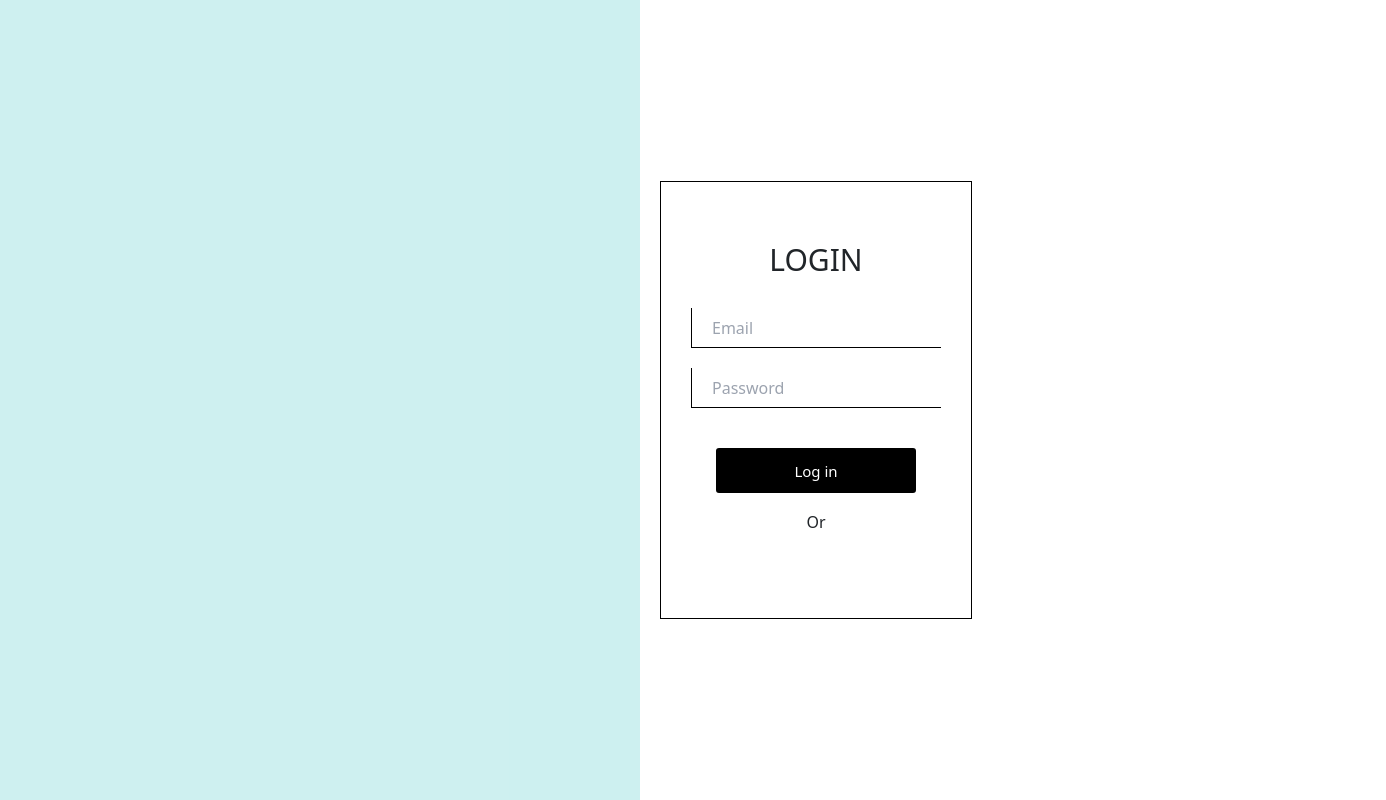
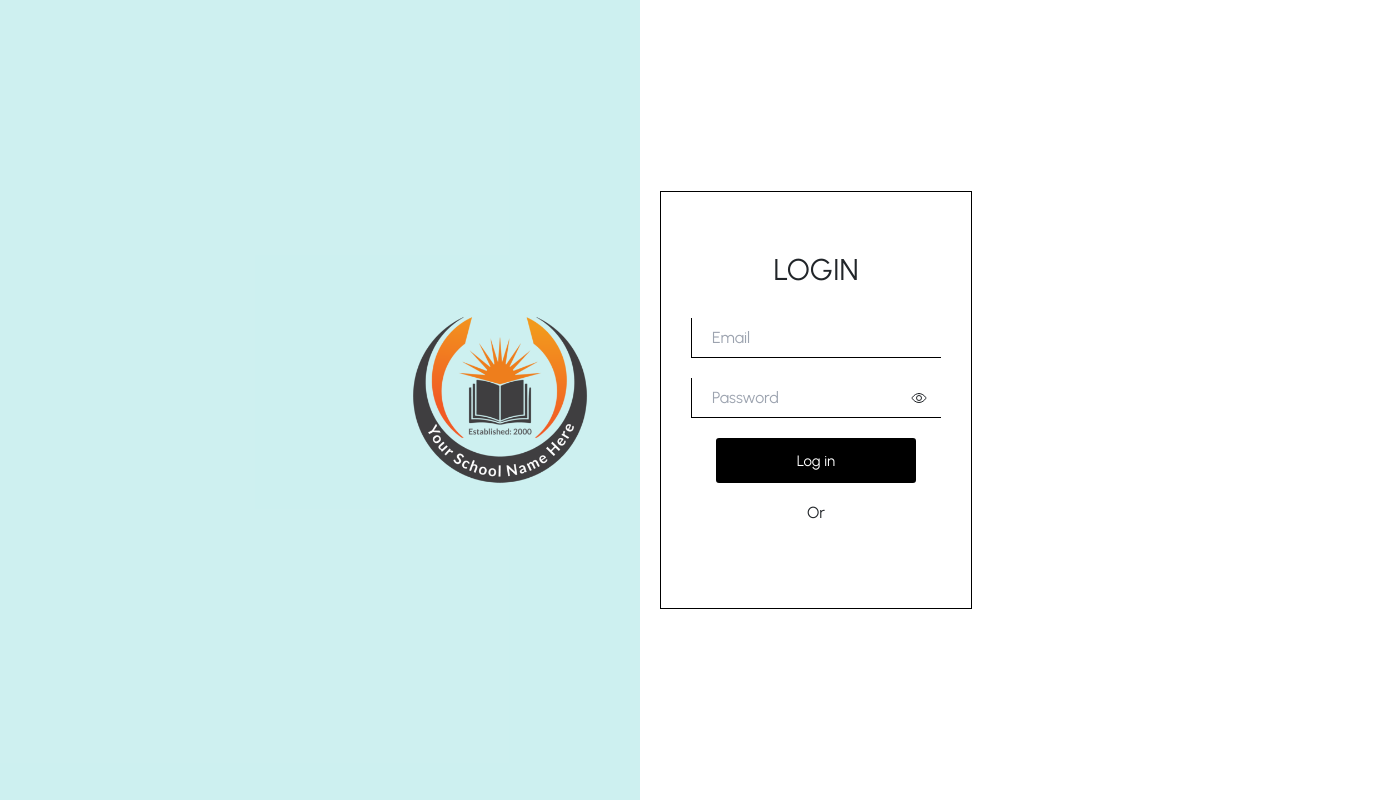
Before and after one commit to theprashantsherkar/ReportPortal, a React (Vite) app in the folder frontend/: page / in a window 1280 px wide. Shown: the top 800 px of the page, 1386 px wide, since content can reach past the window. Built offline with nearby package versions, Linux system fonts and the light colour scheme; no server answers.

Commit message:
adding login register UI

```diff
--- a/frontend/package.json
+++ b/frontend/package.json
@@ -16,7 +16,7 @@
     "react": "^18.2.0",
     "react-dom": "^18.2.0",
     "react-hot-toast": "^2.4.1",
-    "react-motion": "^0.5.2",
+    "react-icons": "^5.2.1",
     "react-router-dom": "^6.23.1"
   },
   "devDependencies": {
--- a/frontend/pages/Login.jsx
+++ b/frontend/pages/Login.jsx
@@ -1,10 +1,15 @@
 import React, { useState } from 'react'
+import { IoEyeOutline } from "react-icons/io5";
 import { Link } from 'react-router-dom';
 import '../styles/login.css'
 import toast from 'react-hot-toast';
 import { backend_URL } from '../src/App';
 
 function Login() {
+    const [toggle, setToggle] = useState(false);
+    const onTap = () => {
+        setToggle(!toggle);
+    }
     const [email, setEmail] = useState("")
     const [password, setPassword] = useState("")
     const submitHandler = (e) => {
@@ -22,12 +27,15 @@ function Login() {
     return (
         <>
             <div className="login">
-                <div className="empty"></div>
+                <div className="empty">
+                    <img src="../src/logo.png" alt="" />
+                </div>
                 <div className='content'>
                     <form onSubmit={submitHandler}>
 
                         <h1>LOGIN</h1>
                         <input
+                            className='loginEmail'
                             type="email"
                             value={email}
                             onChange={(e) => setEmail(e.target.value)}
@@ -35,12 +43,14 @@ function Login() {
                             placeholder='Email' />
                         <br />
                         <input
-                            type="password"
+                            className='loginPass'
+                            type={(toggle == true)?"text":"password"}
                             value={password}
                             onChange={(e) => setPassword(e.target.value)}
                             required
                             placeholder='Password' />
                         <br />
+                        <IoEyeOutline className='loginEye' onClick={onTap}/>
                         <div className="btns">
                             <button type="submit">Log in</button>
                         </div>
@@ -48,7 +58,7 @@ function Login() {
                             Or
                         </h4>
                         <div className="link">
-                            {/* <Link className='signup' to={""}>Sign Up</Link> */}
+                            {/* <Link className='signup' to={"/register"}>Sign Up</Link> */}
                         </div>
                     </form>
                 </div>
--- a/frontend/pages/Register.jsx
+++ b/frontend/pages/Register.jsx
@@ -1,27 +1,48 @@
 import axios from 'axios';
-import React from 'react'
+import React, {useState} from 'react'
 import toast from 'react-hot-toast';
 import { backend_URL } from '../src/App';
+import { IoEyeOutline } from "react-icons/io5";
+import '../styles/register.css'
 
 function Register() {
-
+    const [toggle, setToggle] = useState(false);
+    const onTap = () => {
+        setToggle(!toggle);
+    }
+    const eye = <IoEyeOutline />;
+    const [name, setName] = useState("")
+    const [email, setEmail] = useState("")
+    const [password, setPassword] = useState("")
     const submitHandler = (e) => {
         e.preventdefault();
-        try {
-            const { data } = axios.get(`${backend_URL}/users/register`).then().catch()
-            toast.success(data.message);
-        } catch (error) {
-            console.log(error);
-            toast.error("something went wrong!");
-        }
+        // try {
+        //     const { data } = axios.get(`${backend_URL}/login`).then().catch()
+        //     toast.success(data.message);
+
+        // } catch (error) {
+        //     console.log(error);
+        // }
+
+
     }
     return (
         <>
             <div className="login">
-                <section>
+                <div className="empty">
+                    <img src="../src/logo.png" alt="" />
+                </div>
+                <div className='content'>
                     <form onSubmit={submitHandler}>
 
-
+                        <h1>SIGN IN</h1>
+                        <input
+                            type="name"
+                            value={name}
+                            onChange={(e) => setName(e.target.value)}
+                            required
+                            placeholder='name' />
+                        <br />
                         <input
                             type="email"
                             value={email}
@@ -30,24 +51,29 @@ function Register() {
                             placeholder='Email' />
                         <br />
                         <input
-                            type="password"
+                            className='pass'
+                            type={(toggle==true)?"text":"password"}
                             value={password}
                             onChange={(e) => setPassword(e.target.value)}
                             required
-                            placeholder='Password' />
+                            placeholder='Password'
+                        />
+                        <IoEyeOutline className='eye' onClick={onTap}/>
+
                         <br />
                         <div className="btns">
-                            <button type="submit">Log in</button>
+                            <button type="submit">Sign In</button>
                         </div>
                         <h4>
                             Or
                         </h4>
                         <div className="link">
-                            <Link className='signup' to={'/register'}>Sign Up</Link>
+                            {/* <Link className='signup' to={""}>Log in</Link> */}
                         </div>
                     </form>
-                </section>
+                </div>
             </div>
+
         </>
     )
 }
--- a/frontend/src/main.jsx
+++ b/frontend/src/main.jsx
@@ -3,10 +3,12 @@ import ReactDOM from 'react-dom/client'
 import App from './App.jsx'
 import '../styles/index.css'
 import Login from '../pages/Login.jsx'
+import Register from '../pages/Register.jsx'
 
 
 ReactDOM.createRoot(document.getElementById('root')).render(
   <React.StrictMode>
-    <Login/>
+    <Login />
+    <App />
   </React.StrictMode>,
 )
--- a/frontend/styles/index.css
+++ b/frontend/styles/index.css
@@ -1,8 +1,9 @@
+@import url('https://fonts.googleapis.com/css2?family=Urbanist:ital,wght@0,100..900;1,100..900&display=swap');
 @tailwind base;
 @tailwind components;
 @tailwind utilities;
 
-
 *{
     margin: 0 0;
+    font-family: "Urbanist";
 }
--- a/frontend/styles/login.css
+++ b/frontend/styles/login.css
@@ -11,6 +11,9 @@
     background-color: rgba(192, 236, 236, 0.783);
     width: 50%;
     height: 100%;
+    display: flex;
+    align-items: center;
+    justify-content: flex-end;
 }
 
 .content{
@@ -92,3 +95,30 @@ form input {
     color: black;
 
 }
+
+
+.empty img{
+    width: 200px;
+    height: 200px;
+    margin-right: 40px;
+}
+
+
+.loginPass{
+position: absolute;
+}
+
+.loginEye{
+position: relative;
+top:-12px;
+left: 220px;
+}
+
+.loginEye:hover{
+    cursor: pointer;
+}
+
+form input:focus{
+    font-weight: 600;
+
+}
--- a/frontend/styles/register.css
+++ b/frontend/styles/register.css
@@ -0,0 +1,124 @@
+
+
+.login {
+    display: flex;
+    align-items: center;
+    justify-content: center;
+    width: 100%;
+    height: 100vh;
+
+}
+
+.empty{
+    background-color: rgba(192, 236, 236, 0.783);
+    width: 50%;
+    height: 100%;
+    display: flex;
+    align-items: center;
+    justify-content: flex-end;
+}
+
+.content{
+    /* background-color: rgba(187, 252, 230, 0.652); */
+    display: flex;
+    align-items: center;
+    justify-content: flex-start;
+    width: 50%;
+    height: 100%;
+}
+
+form h1{
+    margin-bottom: 30px;
+    text-align: center;
+    font-weight: 400;
+    font-size: 30px;
+}
+
+form {
+    border: 1px solid black;
+    padding: 60px 30px;
+    margin: 20px;
+}
+
+form input {
+    margin-bottom: 20px;
+    border-left: 1px solid black;
+    border-bottom: 1px solid black;
+}
+
+form button {
+
+    background-color: black;
+    width: 200px;
+    height: 45px;
+    color: white;
+    margin: 20px;
+    border: 3px solid black;
+    border-radius: 3px;
+    font-size: 15px;
+    padding: 0 30px;
+}
+
+form button:hover {
+    background-color: white;
+    color: black;
+    transition: ease-in 0.4s;
+    cursor: pointer;
+}
+
+form h4 {
+    text-align: center;
+}
+
+form input {
+    width: 250px;
+    height: 40px;
+    padding-left: 20px;
+}
+
+
+.btns {
+    display: flex;
+    align-items: center;
+    justify-content: center;
+}
+
+.link {
+    margin-top: 25px;
+    display: flex;
+    /* align-items: center; */
+    justify-content: center;
+
+}
+
+.signup {
+    text-decoration: none;
+    font-size: 17px;
+    color: black;
+
+}
+
+
+.empty img{
+    width: 200px;
+    height: 200px;
+    margin-right: 40px;
+}
+
+.pass{
+    position: absolute;
+}
+
+.eye{
+position: relative;
+top: 12px;
+right: -220px;
+}
+
+.eye:hover{
+    cursor: pointer;
+}
+form input:focus{
+    font-weight: 600;
+
+}
```
Also changed, not shown: frontend/src/logo.png (added), 1 other file (tests, documents, lock files or other folders).
